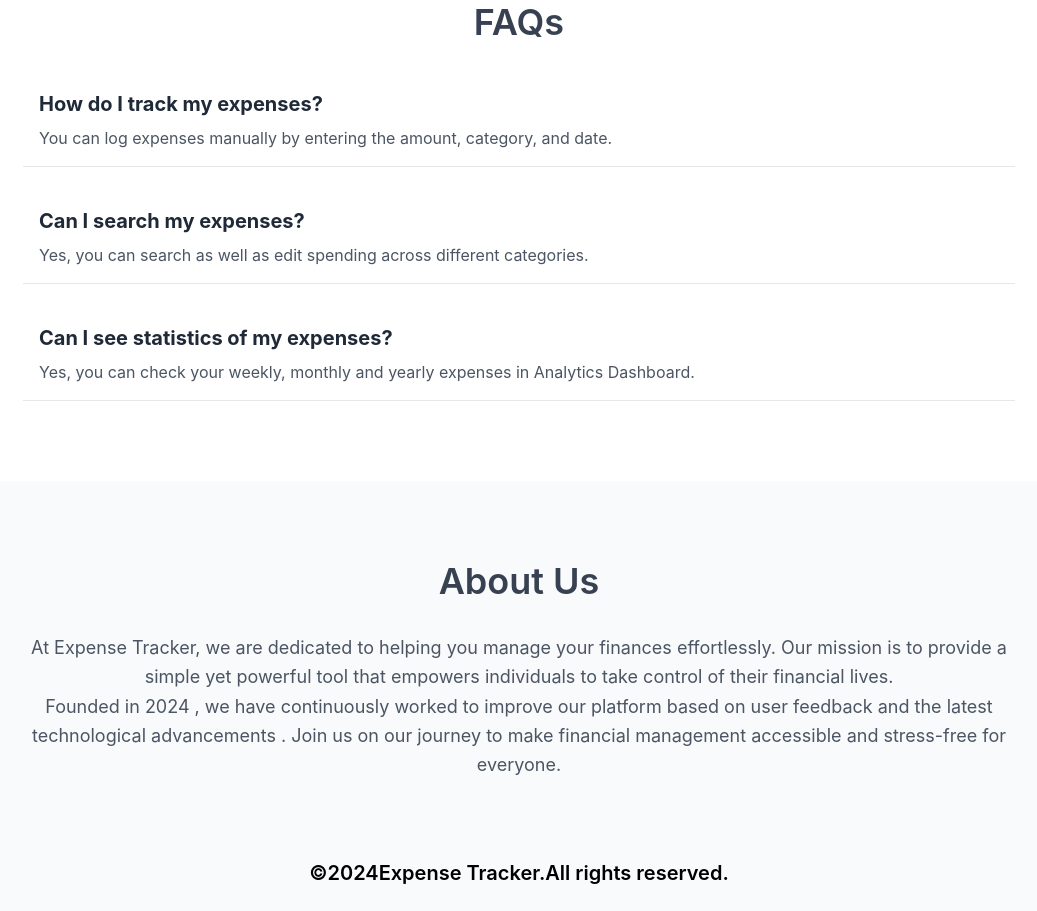
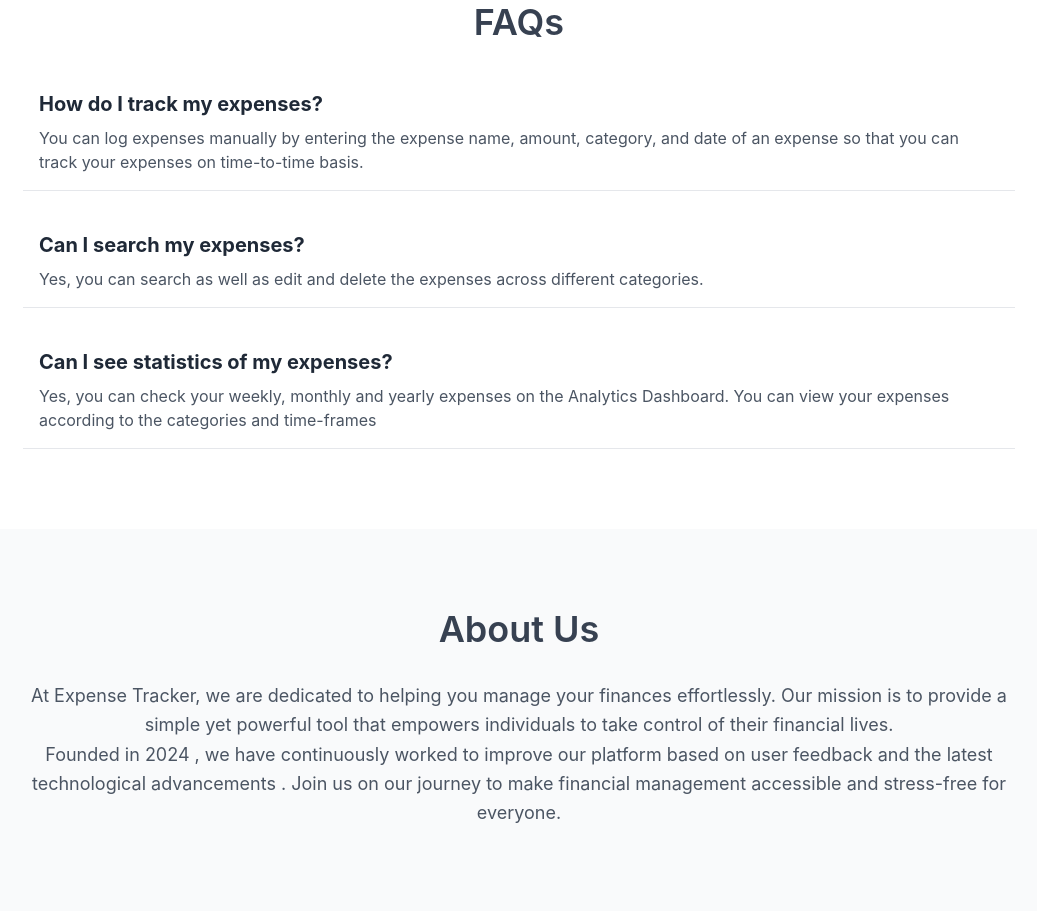
Before and after one commit to DhanashriPanchp/FrontEndProject, a React (Create React App) app in the folder expense-tracker-app/: page / in a window 1280 px wide. Shown: the part 1740-2651 px from the top of the page, without its empty margins (121-1158 px from the left). Built offline with nearby package versions, Linux system fonts and the light colour scheme.

Commit message:
Again updated FAQs section

```diff
--- a/expense-tracker-app/src/components/LandingPage.js
+++ b/expense-tracker-app/src/components/LandingPage.js
@@ -138,9 +138,9 @@ const LandingPage = () => {
               </motion.h2>
               <div className="space-y-6">
                 {[
-                  { question: "How do I track my expenses?", answer: "You can log expenses manually by entering the amount, category, and date." },
-                  { question: "Can I search my expenses?", answer: "Yes, you can search as well as edit spending across different categories." },
-                  { question: "Can I see statistics of my expenses?", answer: "Yes, you can check your weekly, monthly and yearly expenses in Analytics Dashboard." },
+                  { question: "How do I track my expenses?", answer: "You can log expenses manually by entering the expense name, amount, category, and date of an expense so that you can track your expenses on time-to-time basis." },
+                  { question: "Can I search my expenses?", answer: "Yes, you can search as well as edit and delete the expenses across different categories." },
+                  { question: "Can I see statistics of my expenses?", answer: "Yes, you can check your weekly, monthly and yearly expenses on the Analytics Dashboard. You can view your expenses according to the categories and time-frames" },
                 ].map((faq, index) => (
                   <motion.div
                     key={index}
```
